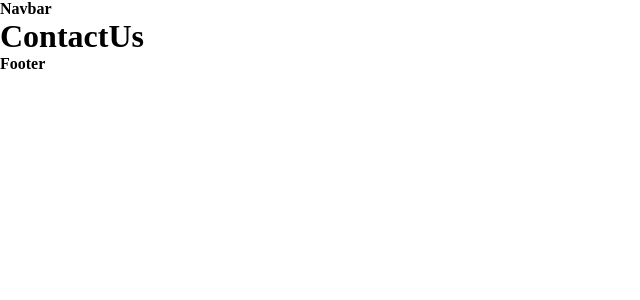
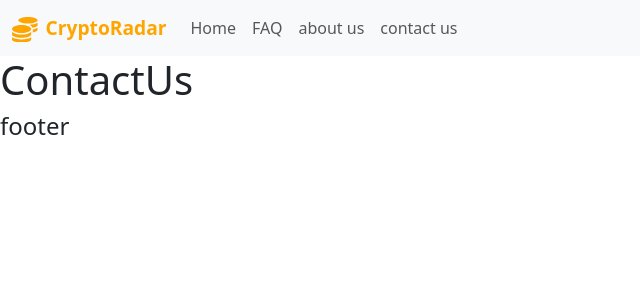
Before and after one commit to Outdir2hub/CryptoRadar, a React (Create React App) app: page /contact-us in a window 1280 px wide. Shown: the top 300 px of the page, without its empty margins (0-640 px from the left). Built offline with nearby package versions, Linux system fonts and the light colour scheme.

Commit message:
V FD 2-3

```diff
--- a/package.json
+++ b/package.json
@@ -10,6 +10,7 @@
     "bootstrap": "^5.3.2",
     "react": "^18.2.0",
     "react-dom": "^18.2.0",
+    "react-icons": "^4.12.0",
     "react-router-dom": "^6.21.1",
     "react-scripts": "^5.0.1",
     "react-toastify": "^9.1.3",
--- a/public/index.html
+++ b/public/index.html
@@ -11,7 +11,7 @@
     />
     <link rel="apple-touch-icon" href="%PUBLIC_URL%/logo192.png" />
     <link rel="manifest" href="%PUBLIC_URL%/manifest.json" />
-    <title>React App</title>
+    <title>Outdir | CryptoRadar</title>
   </head>
   <body>
     <noscript>You need to enable JavaScript to run this app.</noscript>
--- a/src/components/ui/Footer.component.jsx
+++ b/src/components/ui/Footer.component.jsx
@@ -2,9 +2,7 @@
 
 const FooterComponent = () => {
     return (
-        <div>
-            <h4>Footer</h4>
-        </div>
+        <h4>footer</h4>
     )
 }
 
--- a/src/components/ui/Navabar.component.jsx
+++ b/src/components/ui/Navabar.component.jsx
@@ -1,10 +1,36 @@
 import React from 'react';
+import { Link } from "react-router-dom";
+import { FaCoins } from 'react-icons/fa'
 
 const NavabarComponent = () => {
     return (
-        <div>
-            <h4>Navbar</h4>
-        </div>
+        <nav className="navbar navbar-expand-lg bg-body-tertiary">
+            <div className="container-fluid">
+                <Link className="navbar-brand" to="/">
+                    <FaCoins className="navbar-logo-icon"/>
+                    <span className="navbar-logo-text">CryptoRadar</span>
+                </Link>
+                <button className="navbar-toggler" type="button" data-bs-toggle="collapse" data-bs-target="#navbarNav" aria-controls="navbarNav" aria-expanded="false" aria-label="Toggle navigation">
+                    <span className="navbar-toggler-icon"></span>
+                </button>
+                <div className="collapse navbar-collapse" id="navbarNav">
+                    <ul className="navbar-nav">
+                        <li className="nav-item">
+                            <Link className="nav-link" to="/">Home</Link>
+                        </li>
+                        <li className="nav-item">
+                            <Link className="nav-link" to="/faq">FAQ</Link>
+                        </li>
+                        <li className="nav-item">
+                            <Link className="nav-link" to="/about-us">about us</Link>
+                        </li>
+                        <li className="nav-item">
+                            <Link className="nav-link" to="/contact-us">contact us</Link>
+                        </li>
+                    </ul>
+                </div>
+            </div>
+        </nav>
     )
 }
 
--- a/src/index.css
+++ b/src/index.css
@@ -3,3 +3,14 @@
   margin: 0;
   box-sizing: border-box;
 }
+
+.navbar-logo-icon {
+  margin-right: 0.5rem;
+  font-size: 1.6rem;
+  color: orange;
+}
+.navbar-logo-text {
+  font-size: 1.2rem;
+  font-weight: bold;
+  color: orange;
+}
--- a/src/index.js
+++ b/src/index.js
@@ -3,6 +3,8 @@
 import './index.css';
 import App from './App';
 import { BrowserRouter } from 'react-router-dom';
+import "bootstrap/dist/css/bootstrap.min.css";
+import "bootstrap/dist/js/bootstrap.bundle"
 
 const root = ReactDOM.createRoot(document.getElementById('root'));
 root.render(
```
Also changed, not shown: 1 other file (tests, documents, lock files or other folders).
